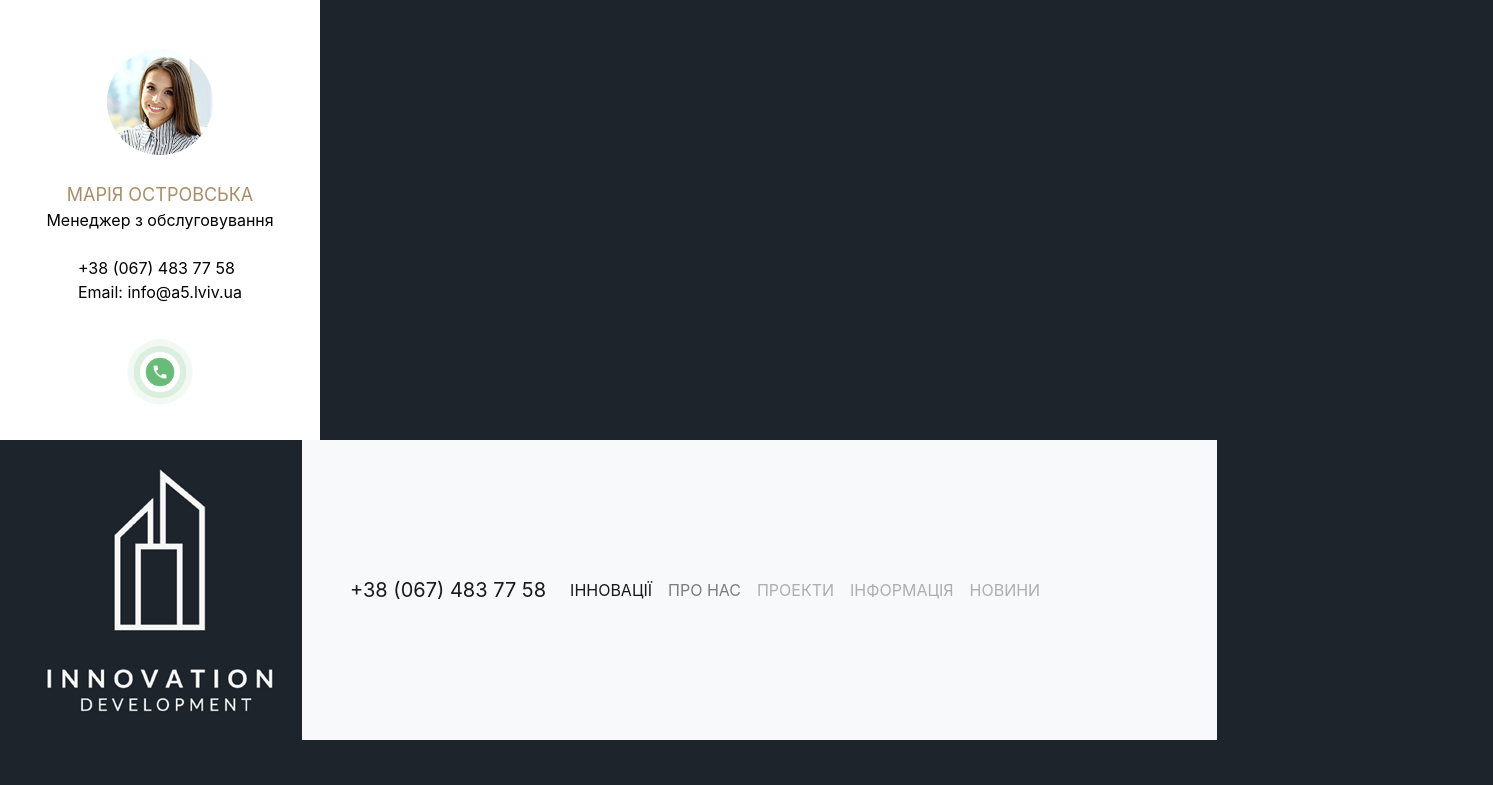
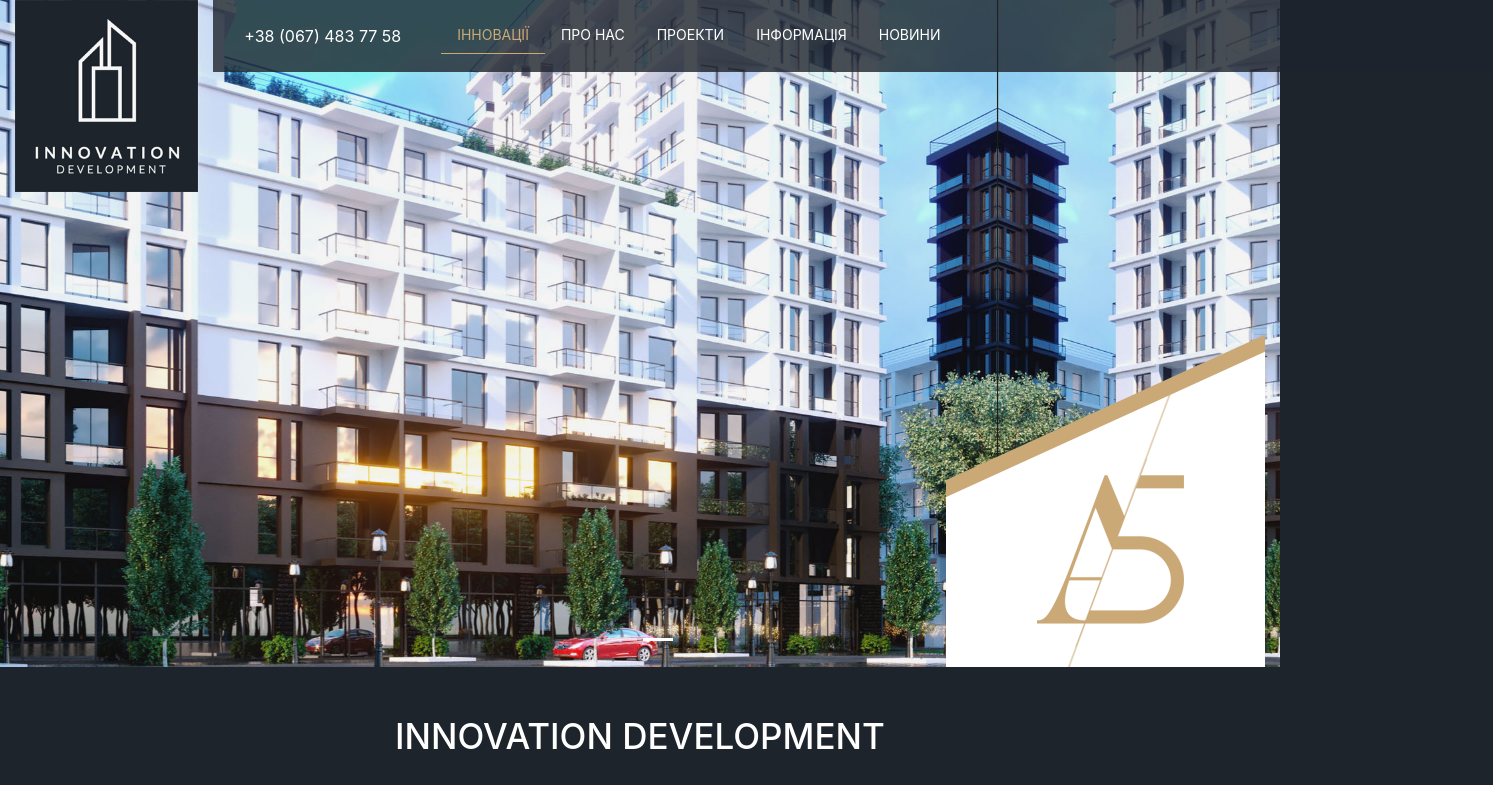
Before and after one commit to MatviyRoman/HOME, a plain HTML site: page index.html in a window 1280 px wide. Shown: the top 785 px of the page, 1493 px wide, since content can reach past the window. Drawn offline with Linux system fonts and the light colour scheme.

Commit message:
Add files via upload

```diff
--- a/css/style.css
+++ b/css/style.css
@@ -6,6 +6,41 @@
 body {
 	background-color: #1d242c;
 	color: #fff;
+}
+
+nav {
+	position: absolute !important;
+	font-size: 14px;
+	background: rgba(29, 36, 44, 0.8);
+	z-index: 1;
+}
+
+nav>ul>li>a {
+	color: #fff;
+}
+
+nav .disabled,
+nav .disabled:hover {
+	color: #fff !important;
+	font-size: 16px;
+	cursor: default;
+	border-bottom: 0px
+}
+
+nav .active,
+nav a:hover {
+	color: #caa977;
+	border-bottom: 1px solid #caa977;
+}
+
+.a5 {
+	position: absolute;
+	/*z-index: 1;*/
+}
+
+.logo {
+	position: absolute;
+	z-index: 1;
 }
 
 .about {
@@ -45,6 +80,7 @@ body {
 }
 
 .consulting {
+	display: none;
 	background: #fff;
 	color: #000;
 }
@@ -70,7 +106,7 @@ body {
 }
 
 .consulting .call img {
-	width: 40px;
+	width: 60px;
     border-radius: 100%;
     position: absolute;
     left: 0px;
--- a/index.html
+++ b/index.html
@@ -17,7 +17,7 @@
     <title>INNOVATION DEVELOPMENT</title>
     </head>
 <body>
-    <div class="consulting col-md-3">
+    <!-- <div class="consulting col-md-3 col-3">
         <div class="container">
             <div class="row justify-content-center">
                 <img src="img/photo.png" alt="photo" class="mt-5">
@@ -31,83 +31,55 @@
                     <div class="w-100"></div>
                     Email: info@a5.lviv.ua
                 </span>
-                <div class="w-100"></div>
+                <div class="w-100 mb-5"></div>
                 <div class="call mt-5 mb-5">
                     <img src="img/phone.png" alt="phone" class="img-fluid">
                 </div>
             </div>
         </div>
-    </div>
+    </div> -->
     <header>
         <div class="container-fluid">
-            <div class="row col-12">
-                <img src="img/logo.png" alt="logo" class="img-fluid">
-                <nav class="col-9 pl-5 navbar navbar-expand-lg navbar-light bg-light">
-                    <button class="navbar-toggler" type="button" data-toggle="collapse" data-target="#navbarTogglerDemo01" aria-controls="navbarTogglerDemo01" aria-expanded="false" aria-label="Toggle navigation">
-                        <span class="navbar-toggler-icon"></span>
-                    </button>
-                    <div class="collapse navbar-collapse" id="navbarTogglerDemo01">
-                        <a class="navbar-brand" href="#">+38 (067) 483 77 58</a>
-                        <ul class="navbar-nav mr-auto mt-2 mt-lg-0">
-                            <li class="nav-item active">
-                                <a class="nav-link" href="#">ІННОВАЦІЇ<span class="sr-only">(current)</span></a>
+            <div class="row">
+                <nav class="col-12 offset-2 pt-3 pb-3">
+                    <ul class="nav">
+                        <li class="nav-item mr-4">
+                            <a class="nav-link disabled" href="#">+38 (067) 483 77 58</a>
+                        </li>
+                        <li class="nav-item">
+                            <a class="nav-link active" href="#">ІННОВАЦІЇ</a>
                         </li>
                         <li class="nav-item">
                             <a class="nav-link" href="#">ПРО НАС</a>
                         </li>
                         <li class="nav-item">
-                                <a class="nav-link disabled" href="#">ПРОЕКТИ</a>
+                            <a class="nav-link" href="#">ПРОЕКТИ</a>
                         </li>
                         <li class="nav-item">
-                                <a class="nav-link disabled" href="#">ІНФОРМАЦІЯ</a>
+                            <a class="nav-link" href="#">ІНФОРМАЦІЯ</a>
                         </li>
                         <li class="nav-item">
-                                <a class="nav-link disabled" href="#">НОВИНИ</a>
+                            <a class="nav-link" href="#">НОВИНИ</a>
                         </li>
                     </ul>
+                </nav>
+                <div class="logo col-2">
+                    <img src="img/logo.png" alt="logo" class="img-fluid">
                 </div>
-                </nav>
-
-                <!-- <div class="slideshow-container">
-                    <div class="mySlides fade">
-                        <img src="img/headerBG-1.jpg" style="width:100%">
-                        <div class="text"><a class="prev" onclick="plusSlides(-1)">&#10094;</a>
-                            <a class="next" onclick="plusSlides(1)">&#10095;</a>
-                        </div>
-                    </div>
-
-                    <div class="mySlides fade">
-                        <img src="img/headerBG-2.jpg" style="width:100%">
-                        <div class="text"><a class="prev" onclick="plusSlides(-1)">&#10094;</a>
-                            <a class="next" onclick="plusSlides(1)">&#10095;</a>
-                        </div>
-                    </div>
-                </div> -->
-
-                <!-- <div class="carousel">
-                    <div class="carousel-inner">
-                        <div class="carousel-item active">
-                            <img class="d-block w-100" src="img/headerBG-1.jpg" alt="First slide">
-                        </div>
-                        <div class="carousel-item">
-                            <img class="d-block w-100" src="img/headerBG-2.jpg" alt="Last slide">
-                        </div>
-                    </div>
-                </div> -->
-                <!-- <div id="carouselExampleIndicators" class="carousel slide" data-ride="carousel">
+                <div id="carouselExampleIndicators" class="carousel slide" data-ride="carousel">
                     <ol class="carousel-indicators">
                         <li data-target="#carouselExampleIndicatorsx" data-slide-to="0" class="active">
-                            <span class="carousel-control-prev-iconx" aria-hidden="true">
+                            <!-- <span class="carousel-control-prev-iconx" aria-hidden="true"> -->
                                 <i class="mr-2 fas fa-arrow-left"></i>
                                 СЮДИ
                             </span>
                         </li>
                         <li data-target="#carouselExampleIndicators" data-slide-to="1">
-                            <span class="carousel-control-next-iconx" aria-hidden="true">
+                            <!-- <span class="carousel-control-next-iconx" aria-hidden="true"> -->
                                 ТУДИ
                                 <i class="ml-2 fas fa-arrow-right"></i>
-                            </span>
-                            <span class="sr-only">Next</span>
+                            <!-- </span> -->
+                            <!-- <span class="sr-only">Next</span> -->
                         </li>
                     </ol>
                     <div class="carousel-inner">
@@ -119,14 +91,17 @@
                         </div>
                     </div>
                     <a class="carousel-control-prev" href="#carouselExampleIndicators" role="button" data-slide="prev">
-                        <span class="carousel-control-prev-iconx" aria-hidden="true"></span>
-                        <span class="sr-only">Previous</span>
+                        <!-- <span class="carousel-control-prev-iconx" aria-hidden="true"></span>
+                        <span class="sr-only">Previous</span> -->
                     </a>
                     <a class="carousel-control-next" href="#carouselExampleIndicators" role="button" data-slide="next">
-                        <span class="carousel-control-next-iconx" aria-hidden="true"></span>
-                        <span class="sr-only">Next</span>
+                        <!-- <span class="carousel-control-next-iconx" aria-hidden="true"></span>
+                        <span class="sr-only">Next</span> -->
                     </a>
-                </div> -->
+                    <div class="img-fluid row justify-content-end align-items-end">
+                        <img src="img/A5.png" alt="A5" class="a5 img-fluid">
+                    </div>
+                </div>
             </div>
         </div>
     </header>
--- a/js/main.js
+++ b/js/main.js
@@ -1,32 +1,10 @@
-// var slideIndex = 1;
-// showSlides(slideIndex);
+$(document).ready(function(){
+  	$('ul li a').click(function(){
+    	$('li a').removeClass("active");
+    	$(this).addClass("active");
+	});
+});
 
-// function plusSlides(n) {
-//   	showSlides(slideIndex += n);
-// }
-
-// function currentSlide(n) {
-//   	showSlides(slideIndex = n);
-// }
-
-// function showSlides(n) {
-// 	var i;
-// 	var slides = (".mySlides");
-// 	var dots = (".dot");
-// 	if (n > slides.length) {slideIndex = 1}
-// 	if (n < 1) {slideIndex = slides.length}
-// 	for (i = 0; i < slides.length; i++) {
-//     	slides[i].style.display = "none";
-//   	}
-//   	for (i = 0; i < dots.length; i++) {
-//       	dots[i].className = dots[i].className.replace(" active", "");
-//   	}
-//   	slides[slideIndex-1].style.display = "block";
-//   	dots[slideIndex-1].className += " active";
-// }
-
-
-
-$('.carousel').carousel({
-  interval: 1000
-})
+// $('.carousel').carousel({
+//   interval: 1000
+// })
```
Lines whose indentation alone changed are shown as unchanged.
